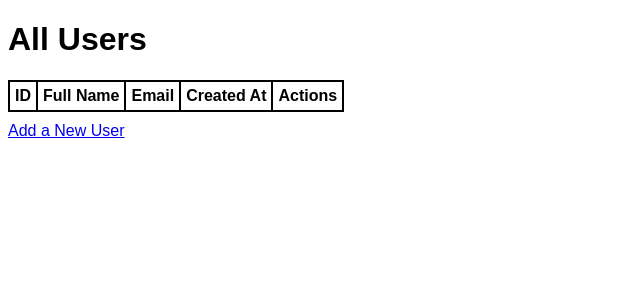
After one commit to mungson21/week_nine, a Flask app: page / in a window 1280 px wide. The commit adds this page. Shown: the top 300 px of the page, without its empty margins (0-640 px from the left). Run offline with Flask 2, Linux system fonts and the light colour scheme; data that the repository does not hold is empty.

Commit message:
users_crud_v1

```diff
--- a/users_cr/static/style.css
+++ b/users_cr/static/style.css
@@ -1,4 +1,5 @@
 body {
+    background-color: red;
     display: flex;
     flex-direction: column;
     align-items: center;
--- a/users_cr/templates/users.html
+++ b/users_cr/templates/users.html
@@ -15,6 +15,7 @@
                 <th>Last Name</th>
                 <th>Email</th>
                 <th>Created At</th>
+                <th>Actions</th>
             </tr>
         </thead>
         <tbody>
@@ -24,6 +25,7 @@
                     <td>{{ one_user.last_name }}</td>
                     <td>{{ one_user.email }}</td>
                     <td>{{ one_user.created_at }}</td>
+                    <td><a href="#">Show</a> <a href="#">Edit</a> <a href="#">Delete</a></td>
                 </tr>
             {% endfor %}
         </tbody>
--- /dev/null
+++ b/users_crud/mysqlconnection.py
@@ -0,0 +1,43 @@
+# a cursor is the object we use to interact with the database
+import pymysql.cursors
+# this class will give us an instance of a connection to our database
+class MySQLConnection:
+    def __init__(self, db):
+    # change the user and password as needed
+        connection = pymysql.connect(host = 'localhost',
+                                user = 'root',
+                                password = 'root',
+                                db = db,
+                                charset = 'utf8mb4',
+                                cursorclass = pymysql.cursors.DictCursor,
+                                autocommit = True)
+    # establish the connection to the database
+        self.connection = connection
+    # the method to query the database
+    def query_db(self, query, data=None):
+        with self.connection.cursor() as cursor:
+            try:
+                query = cursor.mogrify(query, data)
+                print("Running Query:", query)
+                cursor.execute(query, data)
+                if query.lower().find("insert") >= 0:
+                    # INSERT queries will return the ID NUMBER of the row inserted
+                    self.connection.commit()
+                    return cursor.lastrowid
+                elif query.lower().find("select") >= 0:
+                    # SELECT queries will return the data from the database as a LIST OF DICTIONARIES
+                    result = cursor.fetchall()
+                    return result
+                else:
+                    # UPDATE and DELETE queries will return nothing
+                    self.connection.commit()
+            except Exception as e:
+                # if the query fails the method will return FALSE
+                print("Something went wrong", e)
+                return False
+            finally:
+                # close the connection
+                self.connection.close()
+# connectToMySQL receives the database we're using and uses it to create an instance of MySQLConnection
+def connectToMySQL(db):
+    return MySQLConnection(db)
--- /dev/null
+++ b/users_crud/server.py
@@ -0,0 +1,65 @@
+from flask import Flask, render_template, request, redirect, session
+from user import User
+app = Flask(__name__)
+app.secret_key='key'
+
+# Displays all users
+@app.route('/')
+def index():
+    users=User.get_all()
+    return render_template("index.html", users=users)
+
+# Show user
+@app.route('/show/<int:user_id>')
+def show_user(user_id):
+    data = {
+    'id' : user_id
+    }
+    user = User.get_one(data)
+    return render_template('show_user.html', user=user)
+
+
+# Form to create new user
+@app.route('/new_user')
+def new_user():
+    return render_template('new_user.html')
+
+# Creates user
+@app.route('/create_user', methods=['POST'])
+def create_user():
+    User.create(request.form)
+    return redirect('/')
+
+# Edit User
+@app.route('/edit/<int:user_id>')
+def edit_user(user_id):
+    data = {
+        'id' : user_id
+    }
+    user = User.get_one(data)
+    return render_template('edit_user.html', user=user)
+
+
+# Update User
+@app.route('/update/<int:user_id>', methods=['POST'])
+def update(user_id):
+    data = {
+    'id' : user_id,
+    'first_name' : request.form['first_name'],
+    'last_name' : request.form['last_name'],
+    'email' : request.form['email']
+    }
+    User.update(data)
+    return redirect('/')
+
+# Delete user
+@app.route('/delete/<int:user_id>/user')
+def destroy(user_id):
+    data = {
+        'id' : user_id
+    }
+    User.destroy(data)
+    return redirect('/')
+
+if __name__=="__main__":
+    app.run(debug=True)
--- /dev/null
+++ b/users_crud/static/style.css
@@ -0,0 +1,16 @@
+* {
+    font-family: Arial, Helvetica, sans-serif;
+}
+
+table, tr, th, td {
+    border: 2px solid black;
+    border-collapse: collapse;
+    padding: 5px;
+    margin-bottom: 10px;
+}
+
+.main_data {
+    border: 2px solid black;
+    margin-top: 10px;
+    width: 360px;
+}
--- /dev/null
+++ b/users_crud/templates/index.html
@@ -0,0 +1,32 @@
+<!DOCTYPE html>
+<html lang="en">
+<head>
+    <meta charset="UTF-8">
+    <meta http-equiv="X-UA-Compatible" content="IE=edge">
+    <meta name="viewport" content="width=device-width, initial-scale=1.0">
+    <title>Read (ALL)</title>
+    <link rel="stylesheet" href="/static/style.css">
+</head>
+<body>
+    <h1>All Users</h1>
+    <table>
+        <tr>
+            <th id="th_main" >ID</th>
+            <th>Full Name</th>
+            <th>Email</th>
+            <th>Created At</th>
+            <th>Actions</th>
+        </tr>
+        {% for user in users %}
+            <tr>
+                <td>{{ user.id }}</td>
+                <td>{{ user.first_name }} {{ user.last_name }}</td>
+                <td>{{ user.email }}</td>
+                <td>{{ user.created_at }}</td>
+                <td><a href="/show/{{user.id}}">Show</a> | <a href="/edit/{{user.id}}">Edit</a> | <a href="/delete/{{user.id}}/user">Delete</a></td>
+            </tr>
+        {% endfor %}
+    </table>
+    <a href="/new_user">Add a New User</a>
+</body>
+</html>
--- /dev/null
+++ b/users_crud/user.py
@@ -0,0 +1,40 @@
+from mysqlconnection import connectToMySQL
+
+class User:
+    def __init__(self, data):
+        self.id = data['id']
+        self.first_name = data['first_name']
+        self.last_name = data['last_name']
+        self.email = data['email']
+        self.created_at = data['created_at']
+        self.updated_at = data['updated_at']
+
+    @classmethod
+    def get_all(cls):
+        query='SELECT * FROM users'
+        results = connectToMySQL('users_schema').query_db(query)
+        users=[]
+        for user in results:
+            users.append(cls(user))
+        return users
+
+    @classmethod
+    def get_one(cls, data):
+        query = 'SELECT * FROM users WHERE id = %(id)s;'
+        results = connectToMySQL('users_schema').query_db(query, data)
+        return cls(results[0])
+
+    @classmethod
+    def create(cls, data):
+        query = 'INSERT INTO users (first_name, last_name, email) VALUES (%(first_name)s, %(last_name)s, %(email)s);'
+        return connectToMySQL('users_schema').query_db(query, data)
+
+    @classmethod
+    def update(cls, form_data):
+        query = 'UPDATE users SET first_name = %(first_name)s, last_name = %(last_name)s, email = %(email)s WHERE id = %(id)s;'
+        return connectToMySQL('users_schema').query_db(query, form_data)
+
+    @classmethod
+    def destroy(cls, data):
+        query = 'DELETE FROM users WHERE id = %(id)s;'
+        return connectToMySQL('users_schema').query_db(query, data)
```
Also changed, not shown: users_cr/server.py (+14 -0 lines), users_cr/templates/user_edit.html (added, +28 -0 lines), users_cr/templates/users_new.html (+8 -1 lines), users_cr/user.py (+11 -0 lines), users_crud/templates/edit_user.html (added, +33 -0 lines), users_crud/templates/new_user.html (added, +29 -0 lines), users_crud/templates/show_user.html (added, +25 -0 lines), 4 other files.
